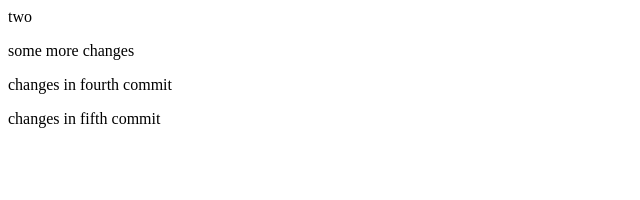
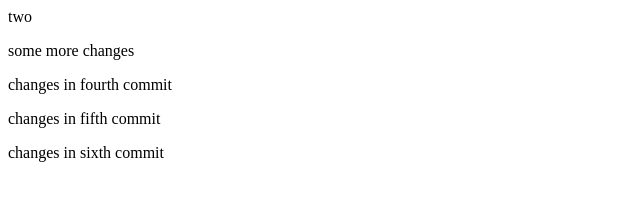
Before and after one commit to nikolaykrylov/git-test2, a plain HTML site: page index.html in a window 1280 px wide. Shown: the whole page, without its empty margins (0-640 px from the left). Drawn offline with Linux system fonts and the light colour scheme.

Commit message:
sixth commit

```diff
--- a/index.html
+++ b/index.html
@@ -14,5 +14,6 @@ two
 
 <p> changes in fourth commit</p>
 <p> changes in fifth commit</p>
+<p> changes in sixth commit</p>
 </body>
 </html>
```
